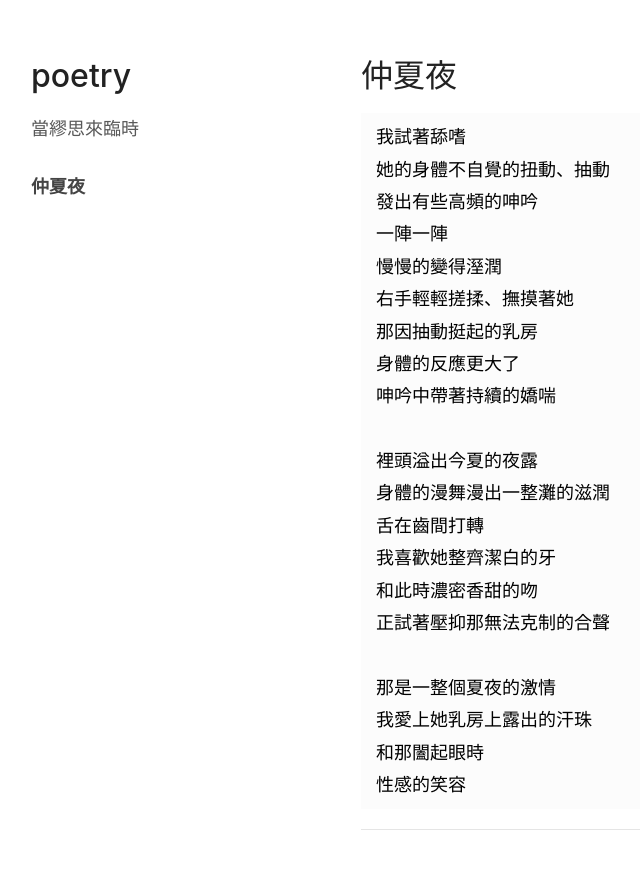
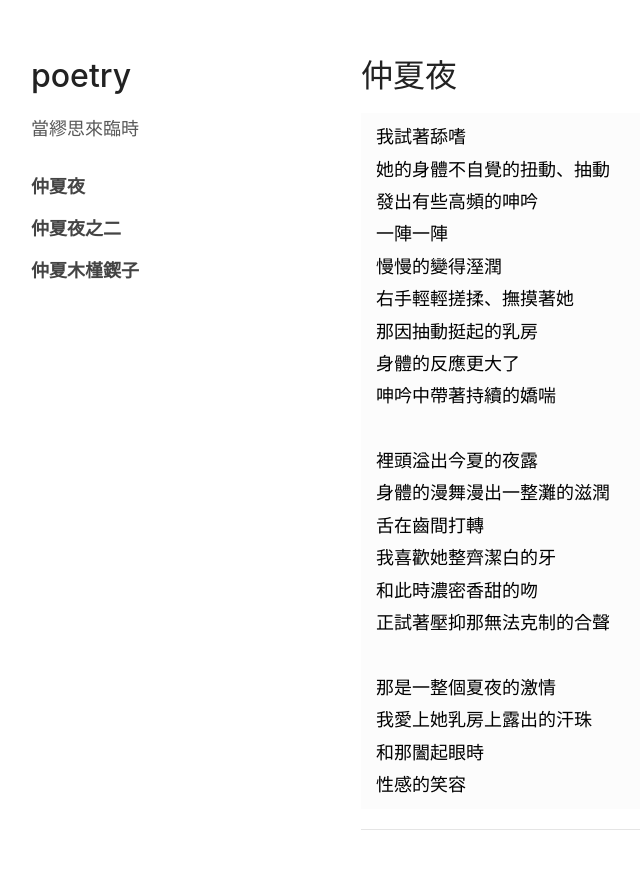
Before and after one commit to zenkarsha/poetry, a Jekyll site: the page built from index.md, in a window 1280 px wide. Shown: the top 869 px of the page, without its empty margins (69-709 px from the left). Built offline with Jekyll 4.4.1, drawn with Linux system fonts in a browser that asks for light colours; our own code applies the rules of GitHub Pages for plain Markdown files.

Commit message:
Update _config.yml

```diff
--- a/_config.yml
+++ b/_config.yml
@@ -4,3 +4,7 @@ description: 當繆思來臨時
 navigation:
   - title: 仲夏夜
     url: #仲夏夜
+  - title: 仲夏夜之二
+    url: #仲夏夜之二
+  - title: 仲夏木槿鍥子
+    url: #仲夏木槿鍥子
```
